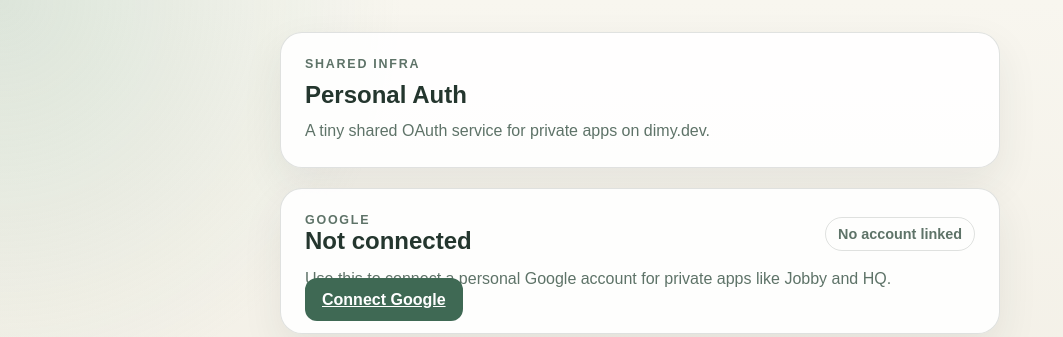
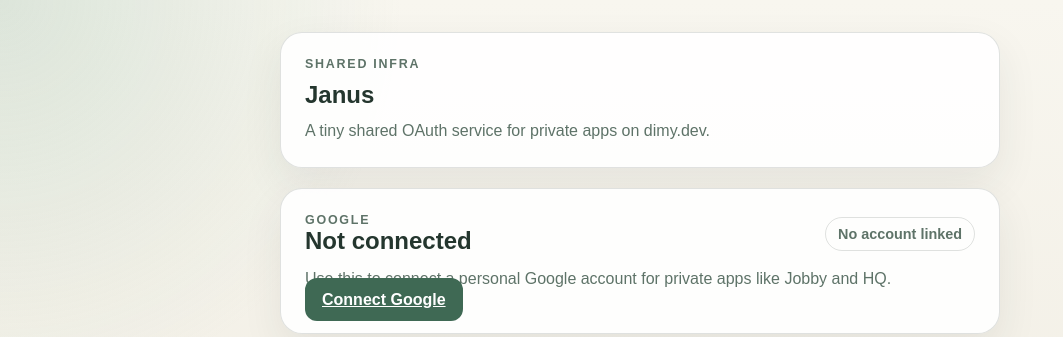
Before and after one commit to Dimi20cen/janus, a FastAPI app: page / in a window 1280 px wide. Shown: the top 337 px of the page, without its empty margins (0-1063 px from the left). Run offline with FastAPI, Linux system fonts and the light colour scheme.

Commit message:
Rename personal auth service to Janus

```diff
--- a/app/config.py
+++ b/app/config.py
@@ -1,7 +1,7 @@
 import os
 from pathlib import Path
 
-APP_ID = os.getenv("AUTH_APP_ID", "personal-auth")
+APP_ID = os.getenv("AUTH_APP_ID", "janus")
 PUBLIC_BASE_URL = os.getenv("AUTH_PUBLIC_BASE_URL", "http://127.0.0.1:8100").rstrip("/")
 DATABASE_URL = os.getenv("DATABASE_URL", f"sqlite:///{Path('./runtime/auth.db').resolve()}")
 GOOGLE_CLIENT_ID = os.getenv("GOOGLE_CLIENT_ID", "")
--- a/app/main.py
+++ b/app/main.py
@@ -27,7 +27,7 @@
 
 BASE_DIR = __import__("pathlib").Path(__file__).resolve().parent.parent
 
-app = FastAPI(title="Personal Auth", version="0.1.0")
+app = FastAPI(title="Janus", version="0.1.0")
 app.mount("/static", StaticFiles(directory=str(BASE_DIR / "static")), name="static")
 
 
@@ -68,14 +68,14 @@
 <head>
   <meta charset="UTF-8">
   <meta name="viewport" content="width=device-width, initial-scale=1.0">
-  <title>Personal Auth</title>
+  <title>Janus</title>
   <link rel="stylesheet" href="/static/style.css">
 </head>
 <body>
   <main class="shell">
     <section class="hero panel">
       <p class="eyebrow">Shared Infra</p>
-      <h1>Personal Auth</h1>
+      <h1>Janus</h1>
       <p class="lede">A tiny shared OAuth service for private apps on dimy.dev.</p>
     </section>
     <section class="panel">
--- a/app/service.py
+++ b/app/service.py
@@ -233,7 +233,7 @@
 
 def _require_service_token(service_token: str) -> None:
     if not config.AUTH_SERVICE_TOKEN:
-        raise HTTPException(status_code=500, detail="AUTH_SERVICE_TOKEN is not configured on personal-auth.")
+        raise HTTPException(status_code=500, detail="AUTH_SERVICE_TOKEN is not configured on Janus.")
     if not hmac.compare_digest(service_token, config.AUTH_SERVICE_TOKEN):
         raise HTTPException(status_code=401, detail="Invalid auth service token.")
 
--- a/docker-compose.yml
+++ b/docker-compose.yml
@@ -1,7 +1,7 @@
 services:
-  personal-auth:
+  janus:
     build: .
-    container_name: personal-auth
+    container_name: janus
     restart: unless-stopped
     env_file:
       - .env
--- a/pyproject.toml
+++ b/pyproject.toml
@@ -3,7 +3,7 @@
 build-backend = "setuptools.build_meta"
 
 [project]
-name = "personal-auth"
+name = "janus"
 version = "0.1.0"
 description = "Shared OAuth service for dimy personal apps"
 requires-python = ">=3.12"
--- a/templates/index.html
+++ b/templates/index.html
@@ -3,14 +3,14 @@
 <head>
     <meta charset="UTF-8">
     <meta name="viewport" content="width=device-width, initial-scale=1.0">
-    <title>Personal Auth</title>
+    <title>Janus</title>
     <link rel="stylesheet" href="/static/style.css">
 </head>
 <body>
     <main class="shell">
         <section class="hero panel">
             <p class="eyebrow">Shared Infra</p>
-            <h1>Personal Auth</h1>
+            <h1>Janus</h1>
             <p class="lede">A tiny shared OAuth service for private apps on dimy.dev.</p>
         </section>
 
```
Also changed, not shown: README.md, 2 other files.
